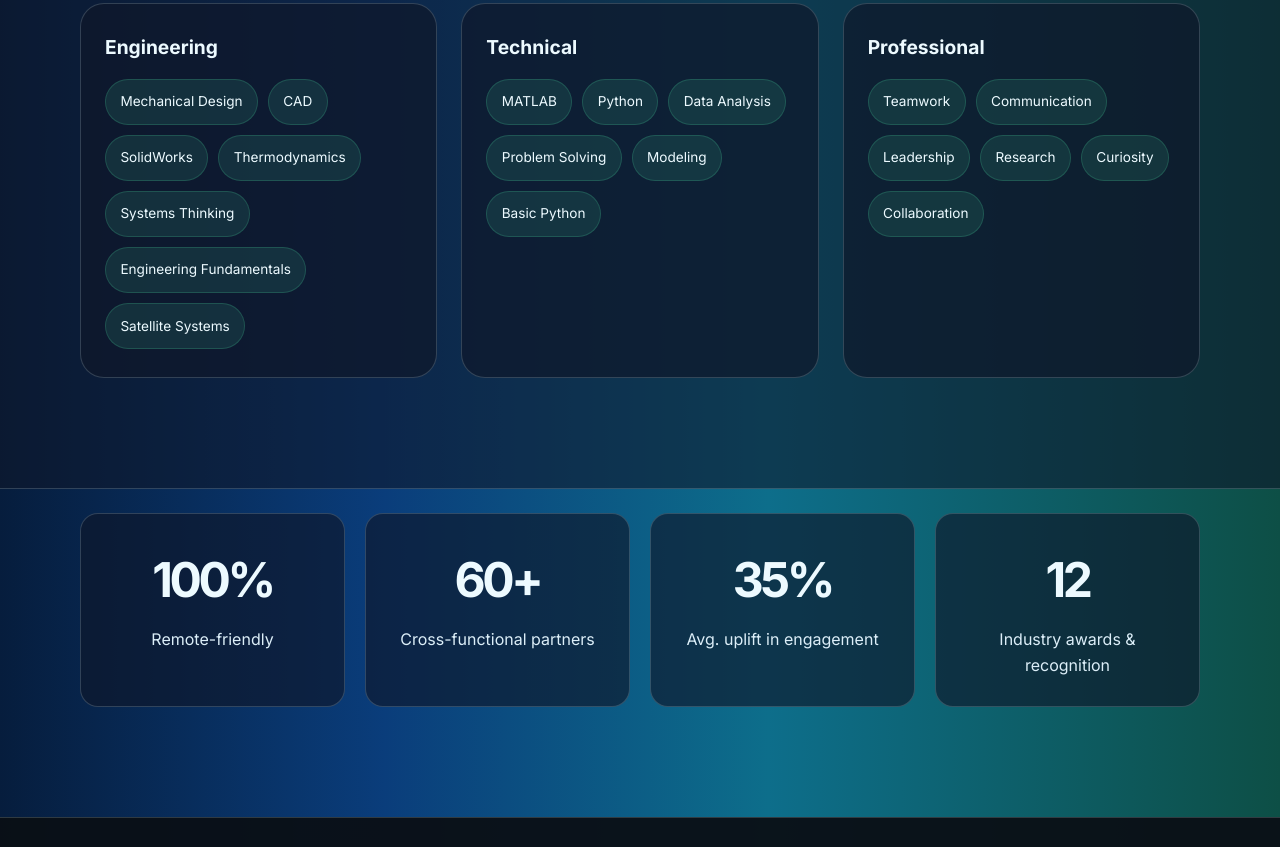
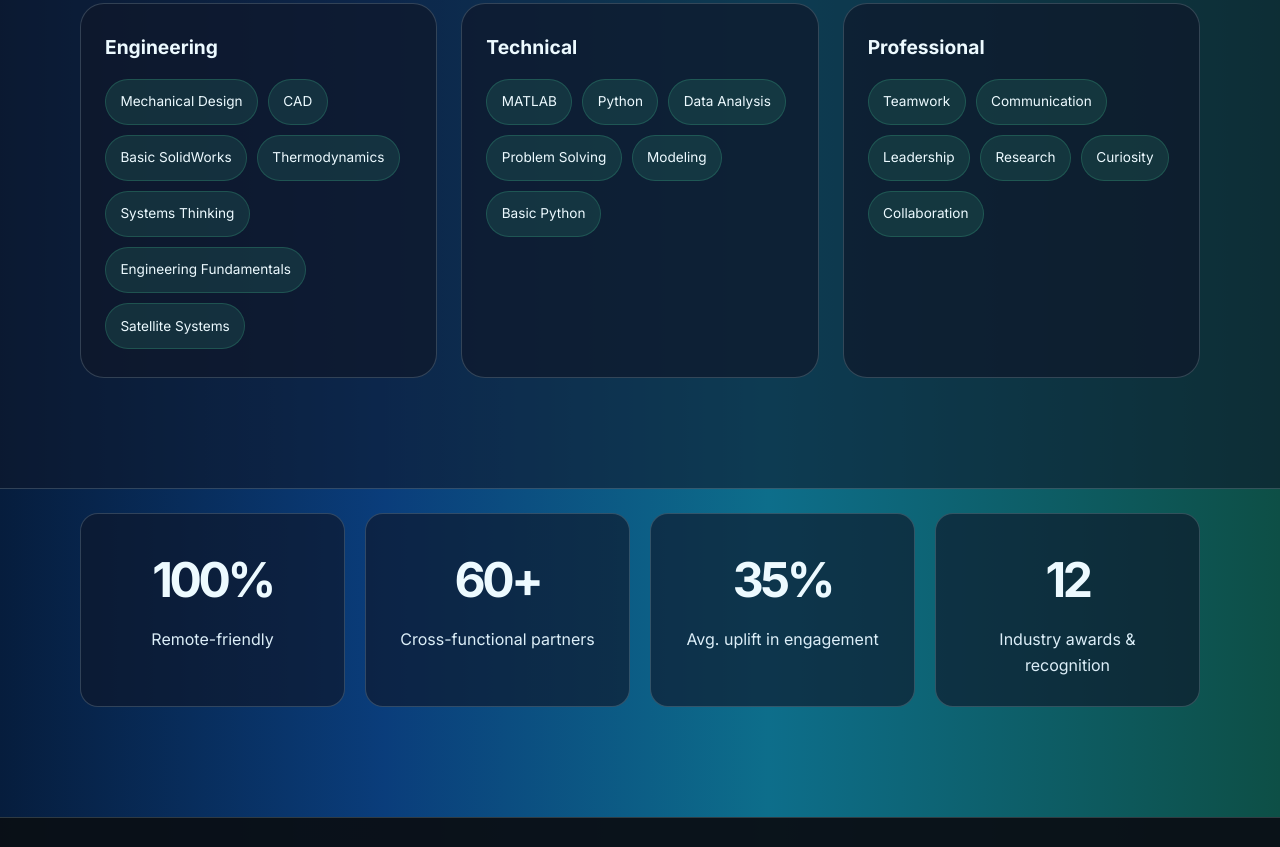
Before and after one commit to GwendolynMarg/portfolio, a plain HTML site: page index.html in a window 1280 px wide. Shown: the part 4220-5067 px from the top of the page. Drawn offline with Linux system fonts and the light colour scheme.

```diff
--- a/index.html
+++ b/index.html
@@ -252,7 +252,7 @@
               <div class="pill-list">
                 <span>Mechanical Design</span>
                 <span>CAD</span>
-                <span>SolidWorks</span>
+                <span>Basic SolidWorks</span>
                 <span>Thermodynamics</span>
                 <span>Systems Thinking</span>
                 <span>Engineering Fundamentals</span>
```
